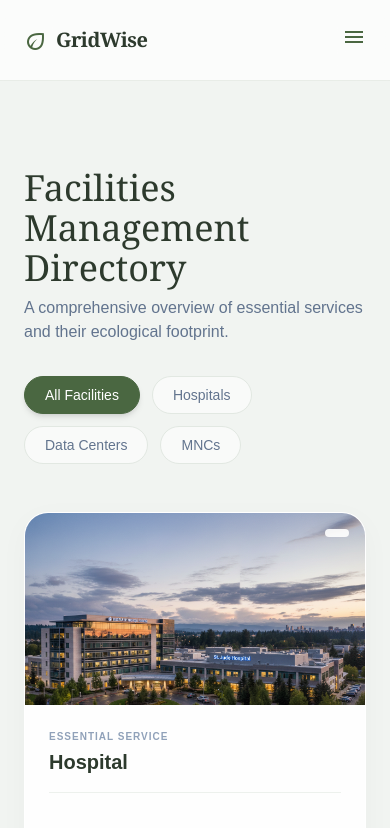
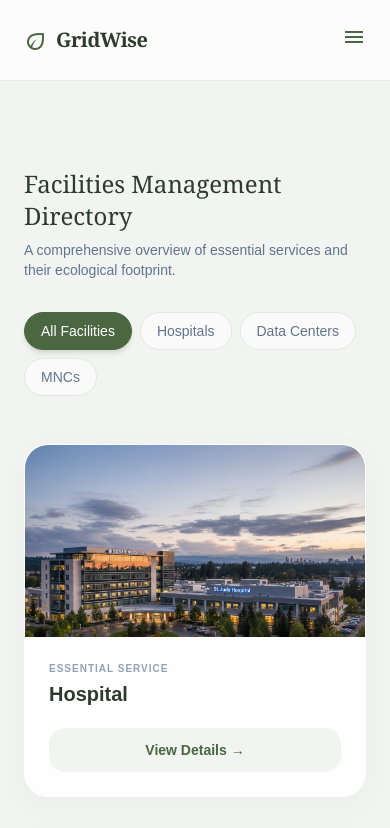
Before and after one commit to jaydeepk8/grid-wise, a Next.js app in the folder gridwise/: page /facility in a window 390 px wide. Shown: the top 828 px of the page. Built offline with nearby package versions, Linux system fonts and the light colour scheme.

Commit message:
fix ui bugs and mobile layout

```diff
--- a/gridwise/src/app/facility/[id]/page.js
+++ b/gridwise/src/app/facility/[id]/page.js
@@ -278,7 +278,7 @@ export default function FacilityDetailPage() {
 
         {/* Time horizon tabs - only after upload */}
         {uploadedData && facility.hasData && (
-          <div className="flex gap-1 bg-white rounded-2xl p-1.5 shadow-sm mb-8 w-fit">
+          <div className="flex flex-wrap gap-1 bg-white rounded-2xl p-1.5 shadow-sm mb-8 w-fit max-w-full">
             {TABS.map((tab, i) => (
               <button
                 key={i}
@@ -351,7 +351,7 @@ export default function FacilityDetailPage() {
         {/* Download Report — only after upload */}
         {uploadedData && activeData && (
           <section className="mb-16">
-            <div className="bg-white rounded-2xl px-8 py-6 flex items-center justify-between shadow-sm">
+            <div className="bg-white rounded-2xl px-4 md:px-8 py-6 flex flex-col sm:flex-row sm:items-center sm:justify-between gap-4 shadow-sm">
               <div>
                 <h3 className="text-lg font-serif text-[#2d3a2d] mb-1">Energy Prediction Report</h3>
                 <p className="text-sm text-slate-400">Download PDF report based on your uploaded data.</p>
--- a/gridwise/src/app/page.js
+++ b/gridwise/src/app/page.js
@@ -1,6 +1,6 @@
 "use client";
 
-import Hero from "@/components/Hero";;
+import Hero from "@/components/Hero";
 import Working from "@/components/Working";
 import Footer from "@/components/Footer";
 
--- a/gridwise/src/app/summary/page.js
+++ b/gridwise/src/app/summary/page.js
@@ -35,7 +35,7 @@ export default function SummaryPage() {
         <div className="mb-12">
           <p className="text-[10px] uppercase tracking-[0.3em] text-slate-400 font-semibold mb-3">Overview</p>
           <h1
-            className="text-5xl text-[#2d3a2d] mb-4"
+            className="text-3xl sm:text-4xl md:text-5xl text-[#2d3a2d] mb-4"
             style={{ fontFamily: "Georgia, 'Times New Roman', serif", fontWeight: 400 }}
           >
             Facility Summary
--- a/gridwise/src/components/Dashboard/Skeleton.js
+++ b/gridwise/src/components/Dashboard/Skeleton.js
@@ -22,7 +22,7 @@ export function KPISkeleton() {
 // Chart skeleton
 export function ChartSkeleton() {
   return (
-    <div className="bg-white rounded-2xl p-6 shadow-sm h-full">
+    <div className="bg-white rounded-2xl p-6 shadow-sm min-h-[320px]">
       <SkeletonBlock className="h-4 w-40 mb-6" />
       <div className="flex items-end gap-2 h-48">
         {[60, 80, 50, 90, 70, 85, 55, 75, 65, 95, 45, 80].map((h, i) => (
--- a/gridwise/src/components/FacilitiesHeader.js
+++ b/gridwise/src/components/FacilitiesHeader.js
@@ -12,15 +12,15 @@ export default function FacilitiesHeader({ activeTab, setActiveTab }) {
     <section className="max-w-7xl mx-auto px-6 mt-10">
 
       <div className="mb-8">
-        <h1 className="text-4xl font-serif text-[#2d3a2d] mb-2">
+        <h1 className="text-2xl sm:text-3xl md:text-4xl font-serif text-[#2d3a2d] mb-2">
           Facilities Management Directory
         </h1>
-        <p className="text-slate-500 max-w-xl">
+        <p className="text-slate-500 text-sm md:text-base max-w-xl">
           A comprehensive overview of essential services and their ecological footprint.
         </p>
       </div>
 
-      <div className="flex flex-wrap items-center gap-3">
+      <div className="flex flex-wrap items-center gap-2 md:gap-3">
         {TABS.map((tab) => {
           const isActive = activeTab === tab;
 
@@ -28,7 +28,7 @@ export default function FacilitiesHeader({ activeTab, setActiveTab }) {
             <button
               key={tab}
               onClick={() => setActiveTab(tab)}
-              className={`px-5 py-2 rounded-full text-sm font-medium transition-all duration-300 border
+              className={`px-4 md:px-5 py-2 rounded-full text-sm font-medium transition-all duration-300 border
                 ${
                   isActive
                     ? "bg-[#4a6741] text-white border-[#4a6741] shadow-md"
--- a/gridwise/src/components/FacilityCard.js
+++ b/gridwise/src/components/FacilityCard.js
@@ -6,17 +6,13 @@ import { useRouter } from "next/navigation";
 export default function FacilityCard({
   id,
   imageSrc,
-  status,
-  statusColor,
   category,
   name,
-  score,
 }) {
   const router = useRouter();
 
   return (
     <div className="bg-white/90 backdrop-blur-sm rounded-3xl shadow-[0_8px_30px_rgb(0,0,0,0.03)] border border-white/40 overflow-hidden">
-
 
       <div className="relative h-48 overflow-hidden">
         <Image
@@ -24,23 +20,12 @@ export default function FacilityCard({
           alt={name}
           fill
           className="object-cover"
-          priority
         />
-
-
-        <div
-          className={`absolute top-4 right-4 px-3 py-1 rounded-full text-[10px] font-bold uppercase tracking-widest bg-white/90 ${statusColor}`}
-        >
-          {status}
       </div>
-      </div>
-
 
       <div className="p-6">
 
-
-        <div className="flex justify-between items-start mb-4">
-          <div>
+        <div className="mb-5">
           <p className="text-[10px] uppercase tracking-widest text-slate-400 font-bold mb-1">
             {category}
           </p>
@@ -48,16 +33,6 @@ export default function FacilityCard({
             {name}
           </h3>
         </div>
-        </div>
-
-
-        <div className="grid grid-cols-2 gap-4 mb-6 text-sm border-t border-[#e2e8e2]/60 pt-4">
-          <div>
-          </div>
-          <div>
-          </div>
-        </div>
-
 
         <button
           onClick={() => router.push(`/facility/${id}`)}
--- a/gridwise/src/components/Hero.js
+++ b/gridwise/src/components/Hero.js
@@ -7,7 +7,6 @@ export default function Hero() {
   return (
     <section className="relative min-h-screen flex items-end overflow-hidden">
 
-
       <div className="absolute inset-0">
         <Image
           src="/facilities/home_tree.png"
@@ -16,7 +15,6 @@ export default function Hero() {
           className="object-cover object-center"
           priority
         />
-
         <div
           className="absolute inset-0"
           style={{
@@ -25,19 +23,16 @@ export default function Hero() {
         />
       </div>
 
+      <div className="relative z-10 max-w-7xl mx-auto px-6 md:px-10 pt-36 pb-16 md:pb-24 w-full">
 
-      <div className="relative z-10 max-w-7xl mx-auto px-10 pt-40 pb-24 w-full">
-
-
-        <div className="inline-flex items-center border border-[#4a6741]/40 rounded-full px-4 py-1.5 mb-8">
+        <div className="inline-flex items-center border border-[#4a6741]/40 rounded-full px-4 py-1.5 mb-6 md:mb-8">
           <span className="text-[#3a5030] text-[10px] font-semibold uppercase tracking-[0.2em]">
             Pioneering Net Zero
           </span>
         </div>
 
-
         <h1
-          className="text-6xl md:text-7xl lg:text-[80px] text-[#1e2d1e] leading-[1.05] mb-10 max-w-2xl"
+          className="text-4xl sm:text-5xl md:text-6xl lg:text-[80px] text-[#1e2d1e] leading-[1.05] mb-8 md:mb-10 max-w-2xl"
           style={{ fontFamily: "Georgia, 'Times New Roman', serif", fontWeight: 400 }}
         >
           Empowering
@@ -51,7 +46,6 @@ export default function Hero() {
           Energy.
         </h1>
 
-
         <div className="flex flex-wrap items-center gap-3">
           <Link
             href="/facility"
@@ -60,7 +54,7 @@ export default function Hero() {
             Get Started
           </Link>
           <Link
-            href=""
+            href="/facility"
             className="bg-white/70 backdrop-blur-sm border border-[#4a6741]/20 text-[#1e2d1e] px-7 py-3.5 rounded-full text-sm font-medium hover:bg-white transition-all duration-300"
           >
             Learn More
--- a/gridwise/src/components/Working.js
+++ b/gridwise/src/components/Working.js
@@ -21,42 +21,36 @@ export default function Working() {
   ];
 
   return (
-    <section className="bg-[#f1f4f1] py-24 px-6">
+    <section className="bg-[#f1f4f1] py-16 md:py-24 px-6">
       <div className="max-w-7xl mx-auto">
 
-
-        <div className="text-center mb-20">
+        <div className="text-center mb-12 md:mb-20">
           <p className="text-[10px] uppercase tracking-[0.3em] text-slate-400 font-semibold mb-4">
             The Process
           </p>
           <h2
-            className="text-5xl text-[#2d3a2d]"
+            className="text-3xl sm:text-4xl md:text-5xl text-[#2d3a2d]"
             style={{ fontFamily: "Georgia, 'Times New Roman', serif", fontWeight: 400 }}
           >
             How It Works
           </h2>
         </div>
 
-
-        <div className="grid grid-cols-1 md:grid-cols-3 gap-12">
+        <div className="grid grid-cols-1 md:grid-cols-3 gap-10 md:gap-12">
           {steps.map((step, i) => (
             <div key={i} className="flex flex-col items-center text-center">
 
-
-              <div className="w-28 h-28 rounded-full bg-[#e8ede6] flex items-center justify-center mb-8">
+              <div className="w-24 h-24 md:w-28 md:h-28 rounded-full bg-[#e8ede6] flex items-center justify-center mb-6 md:mb-8">
                 <span className="material-symbols-outlined text-[#4a6741] text-4xl">
                   {step.icon}
                 </span>
               </div>
 
-
-              <div className="w-12 h-px bg-[#4a6741]/30 mb-6" />
-
+              <div className="w-12 h-px bg-[#4a6741]/30 mb-5 md:mb-6" />
 
               <h3 className="text-base font-semibold text-[#2d3a2d] mb-3">
                 {step.step}
               </h3>
-
 
               <p className="text-sm text-slate-400 leading-relaxed max-w-xs">
                 {step.description}
```
Lines whose indentation alone changed are shown as unchanged.
